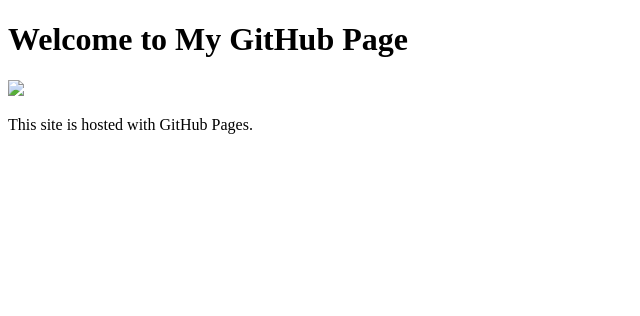
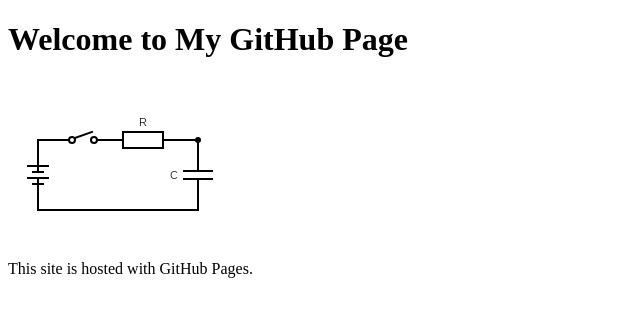
Before and after one commit to vinceHagley/Electronics, a plain HTML site: page index.html in a window 1280 px wide. Shown: the whole page, without its empty margins (0-640 px from the left). Drawn offline with Linux system fonts and the light colour scheme.

Commit message:
Update index.html

```diff
--- a/index.html
+++ b/index.html
@@ -2,7 +2,7 @@
 <html>
 <body>
 <h1>Welcome to My GitHub Page</h1>
-<img src = "crcuit.png">
+<img src = "circuit.png">
 <p>This site is hosted with GitHub Pages.</p>
 </body>
 </html>
```
